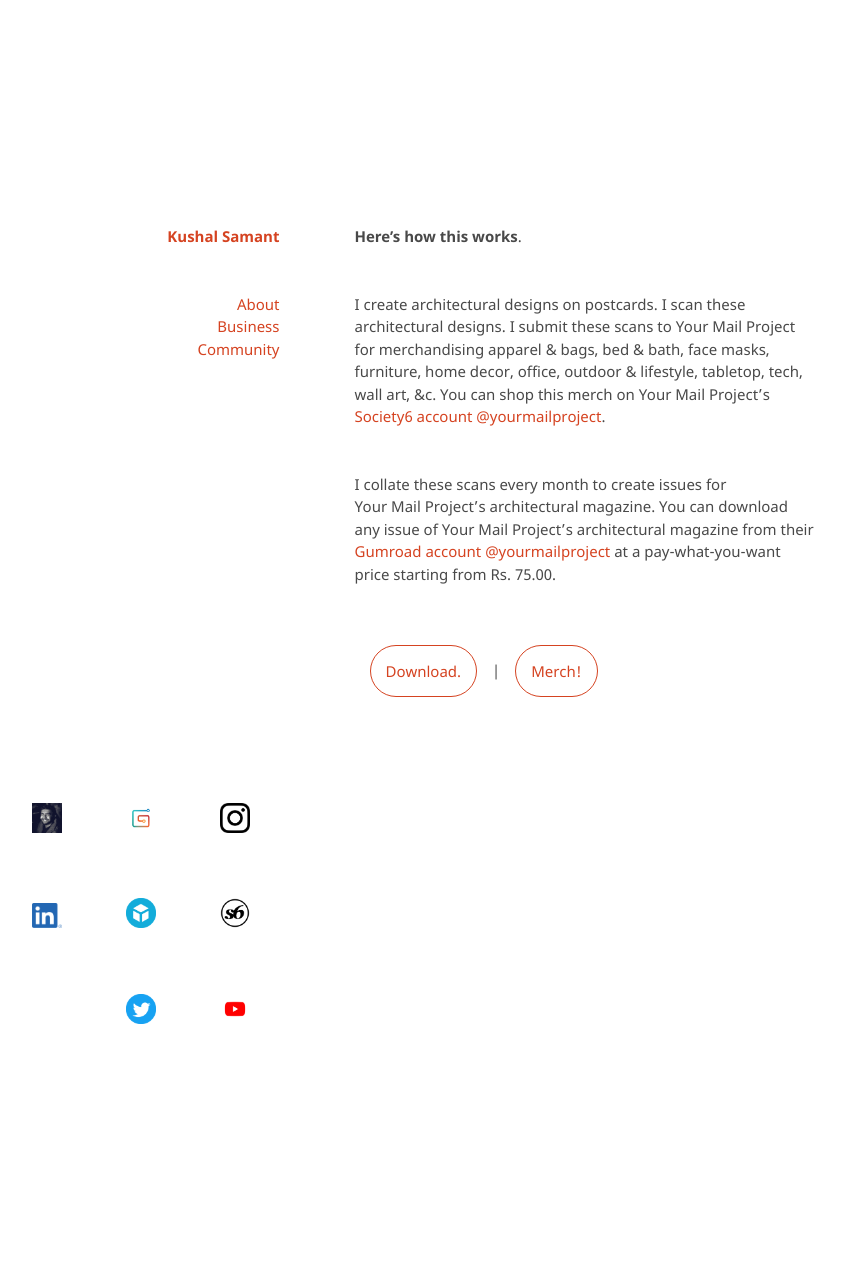
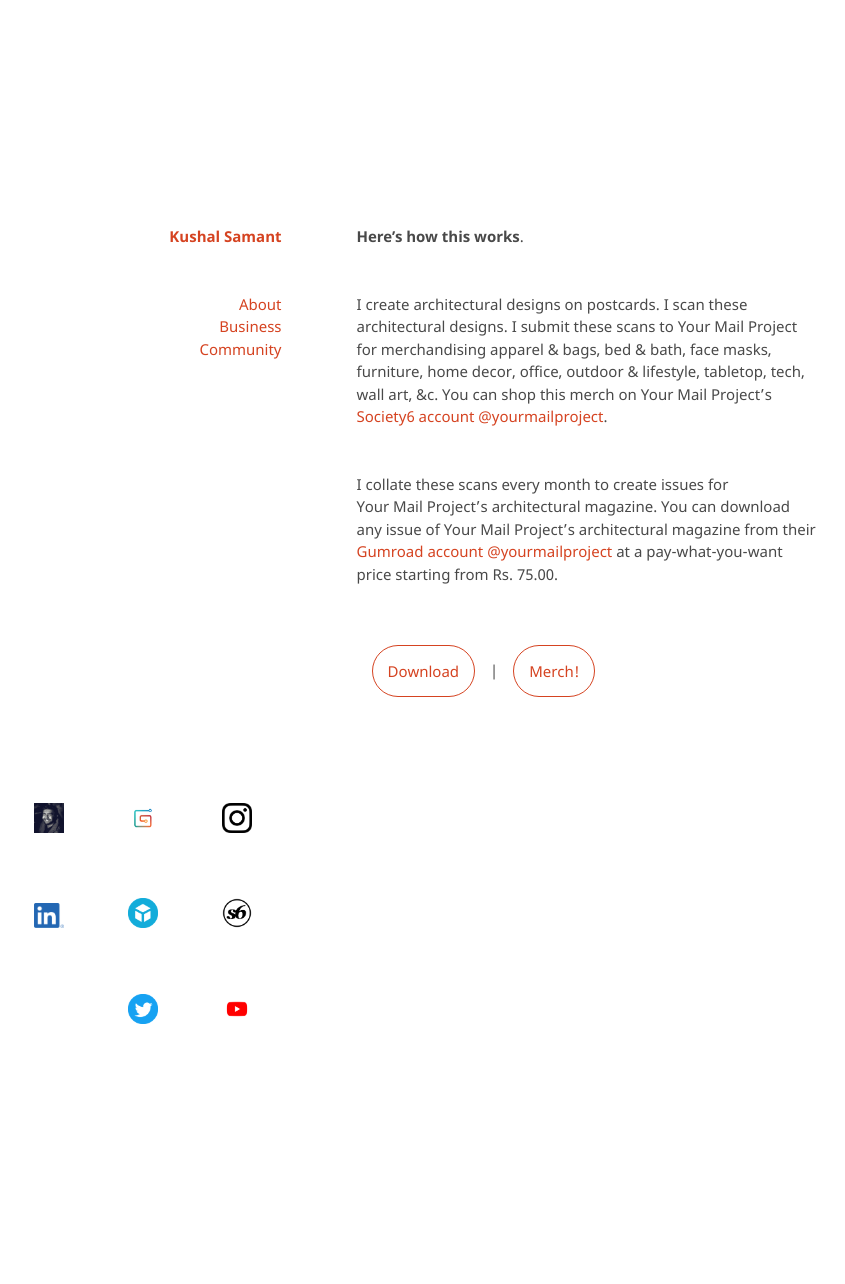
Before and after one commit to kvshvlin/kvshvlin.github.io, a Jekyll site: the page built from here'showthisworks.md, in a window 1280 px wide. Shown: the whole page, without its empty margins (239-1084 px from the left). Built offline with Jekyll 4.4.1, drawn with Linux system fonts in a browser that asks for light colours; our own code applies the rules of GitHub Pages for plain Markdown files.

Commit message:
Update here'showthisworks.md

```diff
--- a/here'showthisworks.md
+++ b/here'showthisworks.md
@@ -7,7 +7,7 @@
 <div class="roadmap-spacer-1"></div>
 
 <p>
-<a class="btn" href="https://www.gum.co/yourmailproject" rel="noopener noreferrer" target="_blank">Download.</a>|<a class="btn" href="https://www.society6.com/yourmailproject" rel="noopener noreferrer" target="_blank">Merch!</a><br>
+<a class="btn" href="https://www.gum.co/yourmailproject" rel="noopener noreferrer" target="_blank">Download</a>|<a class="btn" href="https://www.society6.com/yourmailproject" rel="noopener noreferrer" target="_blank">Merch!</a><br>
 </p>
 
 <div class="roadmap-spacer-2"></div>
```
